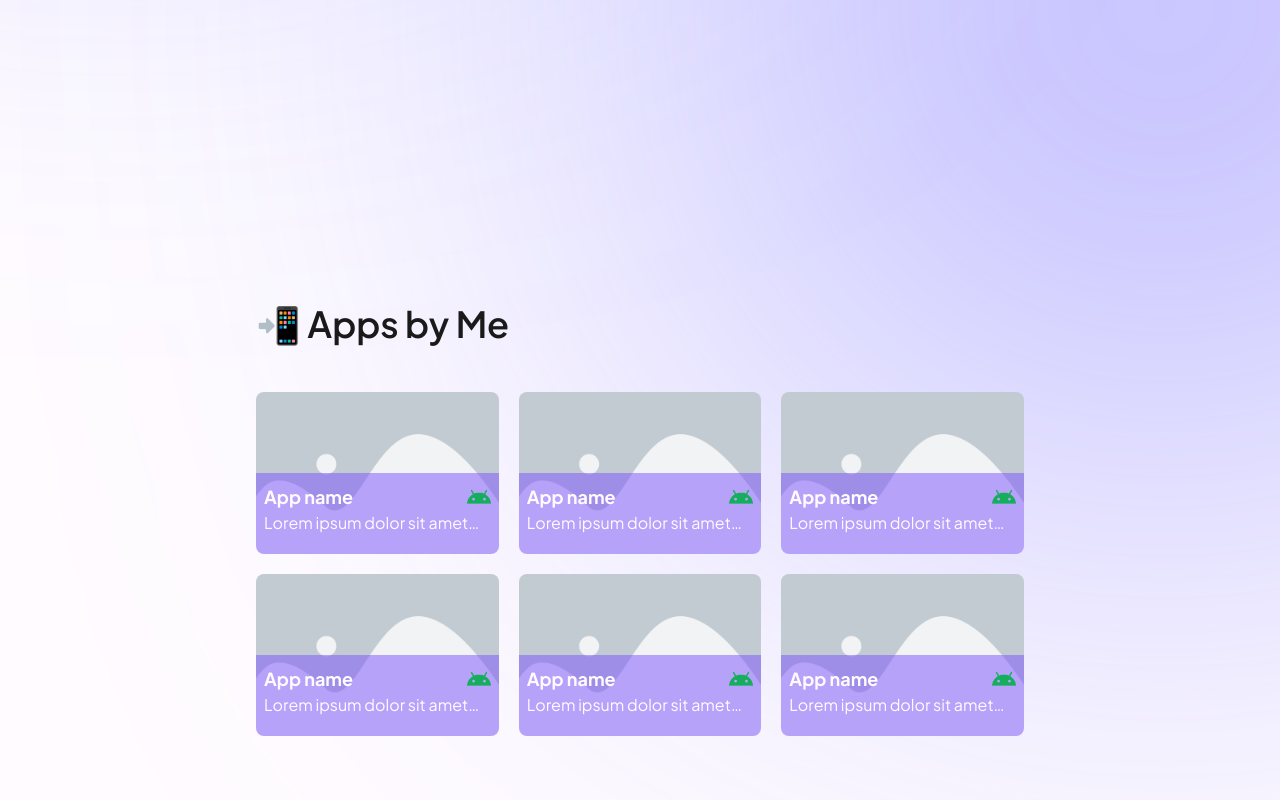
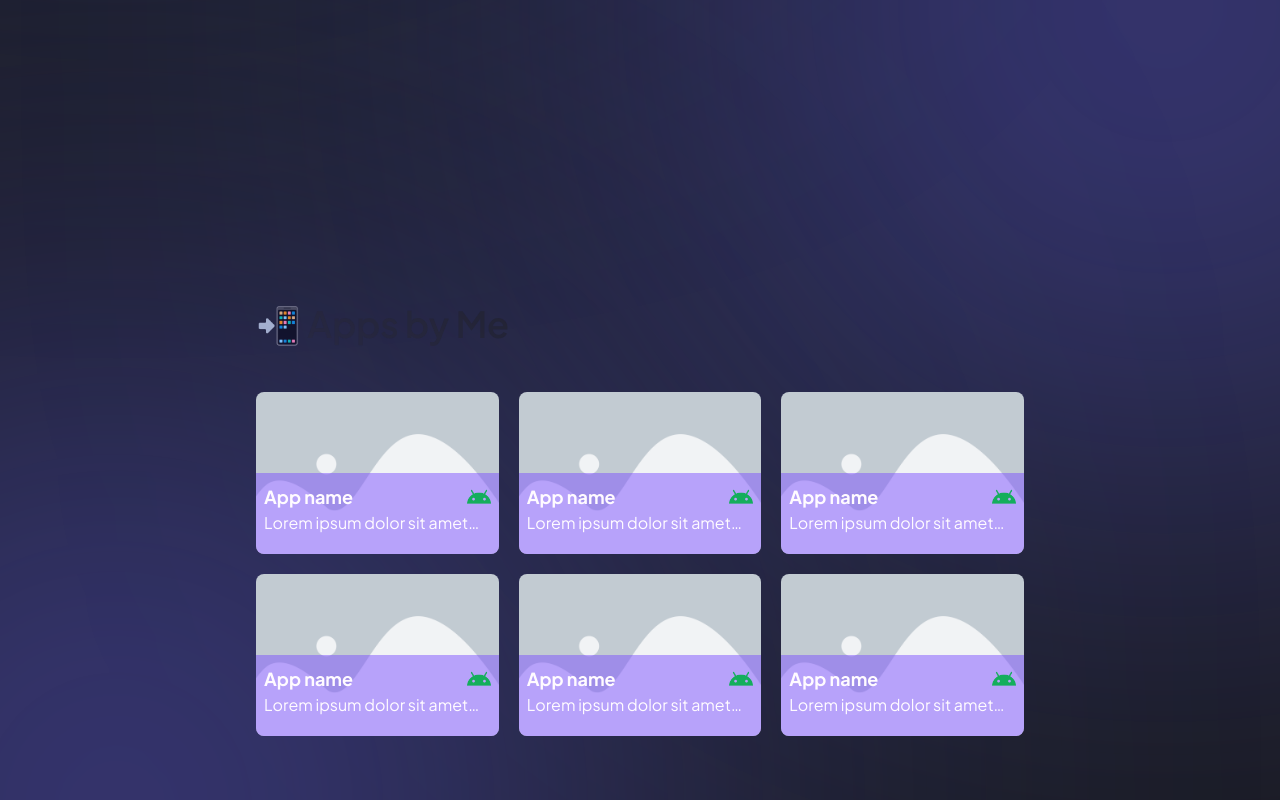
Before and after one commit to joanpurbaa/portofolio-sendiko, a Next.js app: page / in a window 1280 px wide. Shown: the part 1480-2280 px from the top of the page. Built offline with nearby package versions, Linux system fonts and the light colour scheme.

Commit message:
feat: add background color, add bola udang ungu

```diff
--- a/app/page.tsx
+++ b/app/page.tsx
@@ -8,7 +8,7 @@ export default function Home() {
   return (
     <>
       <Navbar className="fixed w-full z-50" />
-      <main className="overflow-x-hidden">
+      <main className="overflow-x-hidden bg-zinc-900">
         <HeroSection />
         <TechSection />
         <ProjectsSection />
--- a/components/landing/hero-section.tsx
+++ b/components/landing/hero-section.tsx
@@ -8,14 +8,14 @@ export default function HeroSection() {
 				width={555}
 				height={555}
 				alt="gradient circle"
-				className="absolute -top-72 -right-72 -z-10 w-[500px] blur-[300px]"
+				className="absolute -top-72 -right-72 z-0 w-[500px] blur-[300px]"
 			/>
 			<Image
 				src={"/gradient-circle.png"}
 				width={555}
 				height={555}
 				alt="gradient circle"
-				className="absolute -bottom-96 -left-96 -z-10 w-[1000px] blur-[300px]"
+				className="absolute -bottom-96 -left-96 z-0 w-[1000px] blur-[300px]"
 			/>
 			<div className="pt-0 sm:pt-32 lg:mt-0 w-full flex flex-col lg:grid grid-cols-12 items-start lg:items-center gap-10 lg:gap-0">
 				<div className="w-full sm:w-[600px] lg:col-start-1 lg:col-end-8 xl:col-end-9 2xl:col-end-6 flex flex-col gap-3 sm:gap-5">
--- a/components/landing/projects-section.tsx
+++ b/components/landing/projects-section.tsx
@@ -1,10 +1,18 @@
 import ProjectCard from "../project-card";
+import Image from "next/image";
 
 export default function ProjectsSection() {
 	return (
 		<section
 			id="recent-work"
-			className="min-h-screen flex flex-col justify-center py-32 px-4 lg:px-16 xl:px-64">
+			className="relative min-h-screen flex flex-col justify-center py-32 px-4 lg:px-16 xl:px-64">
+			<Image
+				src={"/gradient-circle.png"}
+				width={555}
+				height={555}
+				alt="gradient circle"
+				className="absolute -bottom-96 -left-96 z-0 w-[1000px] blur-[300px]"
+			/>
 			<h2 className="text-sm sm:text-4xl mb-12 font-semibold">📲 Apps by Me</h2>
 
 			<div className="grid grid-cols-12 gap-5">
--- a/components/landing/tech-section.tsx
+++ b/components/landing/tech-section.tsx
@@ -10,7 +10,7 @@ export default function TechSection() {
 					width={555}
 					height={555}
 					alt="gradient circle"
-					className="absolute -bottom-96 -right-96 -z-10 w-[1000px] blur-[300px]"
+					className="absolute -bottom-96 -right-96 z-0 w-[1000px] blur-[300px]"
 				/>
 				<div className="flex flex-col sm:flex-row items-center gap-5">
 					<Image
```
